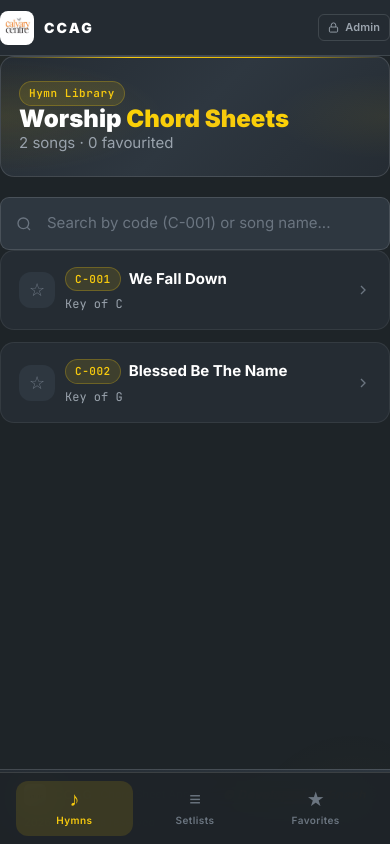
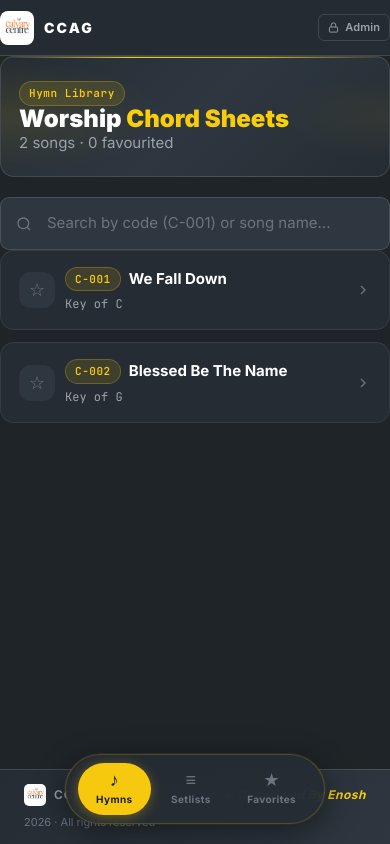
Before and after one commit to Shermith-428/ccag, a React (Vite) app: page / in a window 390 px wide. Built offline with nearby package versions, Linux system fonts and the light colour scheme.

Commit message:
feat: floating pill navbar on mobile and tablet

```diff
--- a/src/index.css
+++ b/src/index.css
@@ -327,74 +327,87 @@ body {
   background: linear-gradient(90deg, transparent 0%, rgba(246,201,14,0.5) 50%, transparent 100%);
 }
 
-/* ── Bottom nav ── */
+/* ── Floating bottom nav (phones + tablets < 1024px) ── */
 .bottom-nav {
   position: fixed;
-  bottom: 0; left: 0; right: 0;
+  bottom: 20px;
+  left: 50%;
+  transform: translateX(-50%);
   z-index: 40;
-  background: rgba(30,36,40,0.97);
-  backdrop-filter: blur(20px);
-  -webkit-backdrop-filter: blur(20px);
-  border-top: 1px solid var(--border2);
+  background: rgba(37,44,51,0.92);
+  backdrop-filter: blur(24px);
+  -webkit-backdrop-filter: blur(24px);
+  border: 1px solid rgba(246,201,14,0.2);
+  border-radius: 99px;
   display: flex;
-  padding: 8px 16px calc(8px + env(safe-area-inset-bottom, 0px));
+  padding: 8px 12px;
   gap: 4px;
+  box-shadow: 0 8px 32px rgba(0,0,0,0.45), 0 0 0 1px rgba(246,201,14,0.08);
+  width: auto;
+  min-width: 260px;
+  max-width: 360px;
 }
 .bottom-nav-item {
   flex: 1;
   display: flex;
   flex-direction: column;
   align-items: center;
-  gap: 4px;
-  padding: 8px 4px;
-  border-radius: 12px;
+  gap: 3px;
+  padding: 8px 16px;
+  border-radius: 99px;
   border: none;
   background: transparent;
   cursor: pointer;
-  transition: all 0.15s;
+  transition: all 0.2s;
   font-family: 'Inter', sans-serif;
   -webkit-tap-highlight-color: transparent;
 }
-.bottom-nav-item.active { background: rgba(246,201,14,0.13); }
-.bottom-nav-item .nav-icon  { font-size: 20px; line-height: 1; }
-.bottom-nav-item .nav-label { font-size: 10px; font-weight: 600; letter-spacing: 0.04em; }
+.bottom-nav-item.active {
+  background: var(--accent);
+  box-shadow: 0 2px 12px rgba(246,201,14,0.35);
+}
+.bottom-nav-item.active .nav-icon  { color: #1a1f24 !important; }
+.bottom-nav-item.active .nav-label { color: #1a1f24 !important; }
+.bottom-nav-item .nav-icon  { font-size: 18px; line-height: 1; }
+.bottom-nav-item .nav-label { font-size: 10px; font-weight: 700; letter-spacing: 0.04em; }
 
 /* ════════════════════════════════
    RESPONSIVE BREAKPOINTS
    ════════════════════════════════ */
 
 @media (max-width: 389px) {
-  .page-content  { padding-bottom: 80px; }
+  .page-content  { padding-bottom: 90px; }
   .hero-banner   { padding: 18px 14px; margin-bottom: 16px; }
   .hymn-row      { padding: 10px 10px; gap: 8px; }
   .btn           { padding: 7px 11px; font-size: 12px; }
   .btn-sm        { padding: 5px 8px; font-size: 11px; }
   .btn-xs        { padding: 3px 7px; font-size: 10px; }
   .badge         { padding: 2px 6px; font-size: 10px; }
-  .bottom-nav    { padding: 6px 8px calc(6px + env(safe-area-inset-bottom, 0px)); }
-  .bottom-nav-item .nav-icon  { font-size: 17px; }
+  .bottom-nav    { min-width: 220px; padding: 6px 8px; bottom: 14px; }
+  .bottom-nav-item { padding: 7px 12px; }
+  .bottom-nav-item .nav-icon  { font-size: 16px; }
   .bottom-nav-item .nav-label { font-size: 9px; }
 }
 
 @media (min-width: 390px) and (max-width: 639px) {
-  .page-content { padding-bottom: 88px; }
+  .page-content { padding-bottom: 90px; }
   .hero-banner  { padding: 22px 18px; margin-bottom: 20px; }
   .hymn-row     { padding: 11px 12px; gap: 10px; }
 }
 
 @media (min-width: 640px) and (max-width: 767px) {
-  .page-content { padding-bottom: 88px; }
+  .page-content { padding-bottom: 90px; }
   .hero-banner  { padding: 26px 24px; }
-  .bottom-nav   { padding: 8px 32px calc(8px + env(safe-area-inset-bottom, 0px)); }
-  .bottom-nav-item .nav-icon  { font-size: 22px; }
+  .bottom-nav   { min-width: 300px; max-width: 400px; bottom: 24px; }
+  .bottom-nav-item .nav-icon  { font-size: 20px; }
   .bottom-nav-item .nav-label { font-size: 11px; }
 }
 
 @media (min-width: 768px) and (max-width: 1023px) {
-  .page-content { padding-bottom: 96px; }
+  .page-content { padding-bottom: 100px; }
   .hero-banner  { padding: 30px 28px; }
-  .bottom-nav   { padding: 10px 48px calc(10px + env(safe-area-inset-bottom, 0px)); }
-  .bottom-nav-item { padding: 10px 8px; border-radius: 14px; }
+  .bottom-nav   { min-width: 320px; max-width: 440px; bottom: 28px; padding: 10px 16px; }
+  .bottom-nav-item { padding: 10px 20px; }
   .bottom-nav-item .nav-icon  { font-size: 22px; }
   .bottom-nav-item .nav-label { font-size: 12px; }
   .hymn-row     { padding: 14px 18px; }
```
